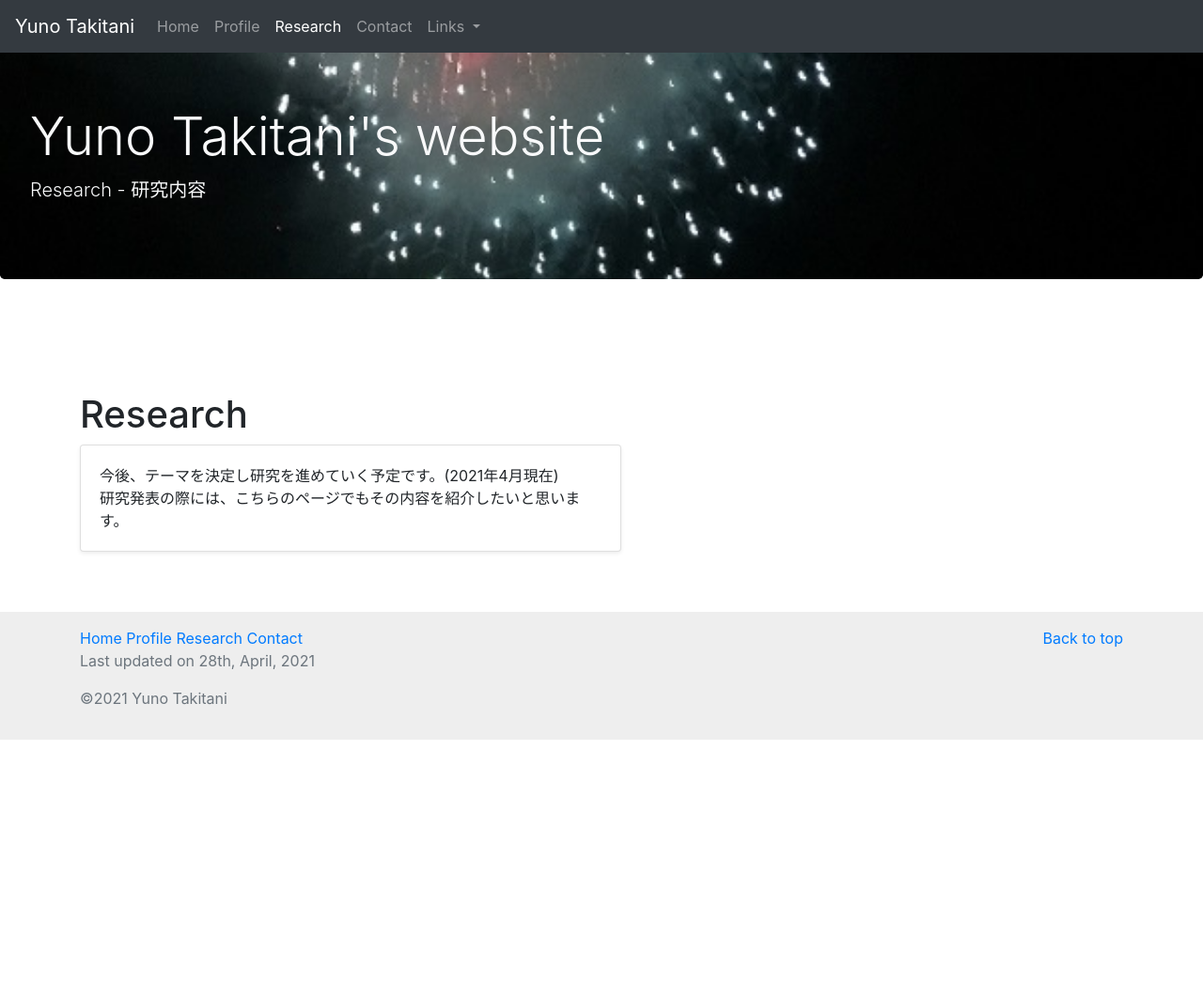
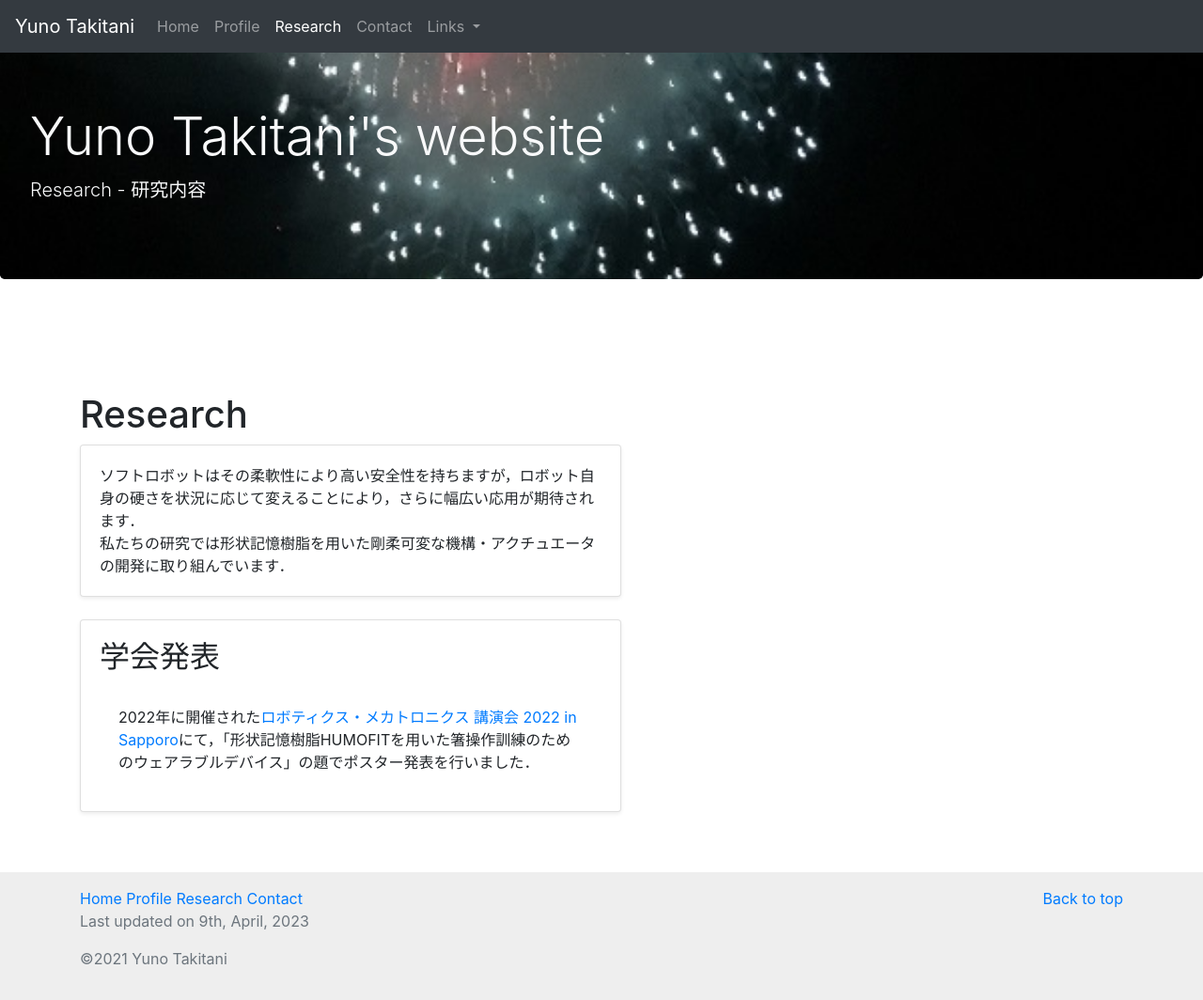
Before and after one commit to nnamira/homepage, a plain HTML site: page research.html in a window 1280 px wide. Shown: the whole page at 94% size. Before the commit the page ends 800 px from the top, so only its background shows below. Drawn offline with nearby package versions, Linux system fonts and the light colour scheme.

Commit message:
Update research.html

```diff
--- a/research.html
+++ b/research.html
@@ -68,10 +68,22 @@
           <div class="card mb-4 shadow-sm" style="max-width: 36rem;">
             <div class="card-body">
               <p class="card-text">
-                今後、テーマを決定し研究を進めていく予定です。(2021年4月現在)<br>
-                研究発表の際には、こちらのページでもその内容を紹介したいと思います。
+                ソフトロボットはその柔軟性により高い安全性を持ちますが，ロボット自身の硬さを状況に応じて変えることにより，さらに幅広い応用が期待されます． <br>
+                私たちの研究では形状記憶樹脂を用いた剛柔可変な機構・アクチュエータの開発に取り組んでいます．
               </p>
             </div>
+          </div>
+          <div class="card mb-4 shadow-sm" style="max-width: 36rem;">
+          <div class="card-body">
+            <div class="card-title">
+              <h2>
+                学会発表
+              </h2>
+            </div>
+            <div class="card-body">
+              2022年に開催された<a href="https://robomech.org/2022/">ロボティクス・メカトロニクス 講演会 2022 in Sapporo</a>にて，「形状記憶樹脂HUMOFITを用いた箸操作訓練のためのウェアラブルデバイス」の題でポスター発表を行いました．
+            </div>
+          </div>
           </div>
         </div>
       </div>
@@ -91,7 +103,7 @@
         </nav>
 
         <p>
-          Last updated on 28th, April, 2021
+          Last updated on 9th, April, 2023
         </p>
         <p>
           &copy;2021 Yuno Takitani
```
